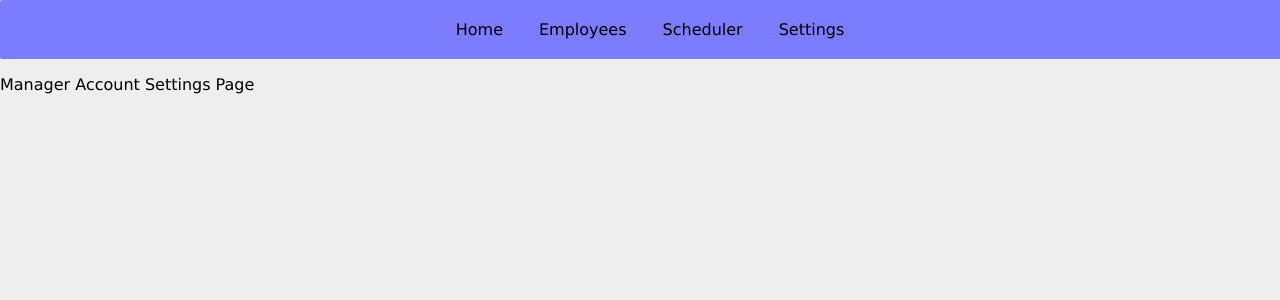
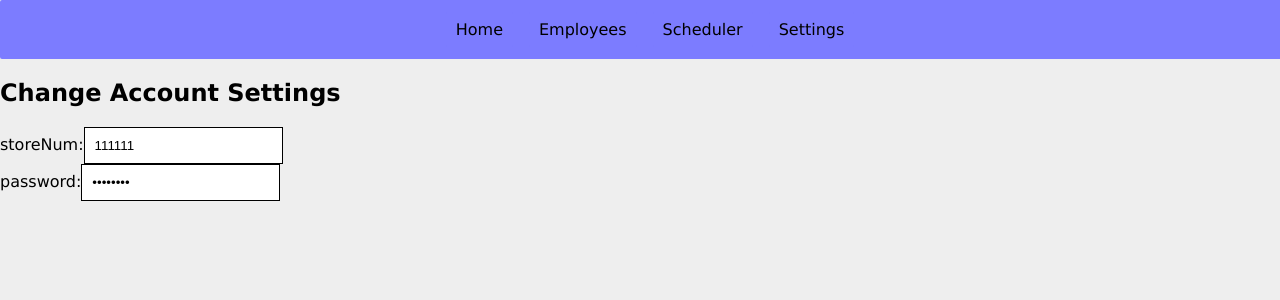
Before and after one commit to FloatingPointers/scheduler, a React (Create React App) app: page /mgr/settings in a window 1280 px wide. Shown: the top 300 px of the page. Built offline with nearby package versions, Linux system fonts and the light colour scheme.

Commit message:
add management settings framework

```diff
--- a/src/pages/Manager/ManagerAccountSettings.js
+++ b/src/pages/Manager/ManagerAccountSettings.js
@@ -1,4 +1,4 @@
-import React from "react";
+import React, {useState} from "react";
 import ManagerNavbar from '../../components/manager-components/ManagerNavbar';
 
 import '../../styles/manager.css';
@@ -7,11 +7,49 @@
 
 function ManagerAccountSettings() {
 
+    const [storeNum, setstoreNum] = useState("111111");
+    const [password, setPassword] = useState("password");
+    const[unsavedChanges, setUnsavedChanges] = useState(false);
+
+
+    const handlestoreNumChange = (event) => {
+        setstoreNum(event.target.value);
+        setUnsavedChanges(true);
+    };
+
+    const handlePasswordChange = (event) => {
+        setPassword(event.target.value);
+        setUnsavedChanges(true);
+    };
+
+    const handleSave = (event) => {
+        setUnsavedChanges(false);
+        //backend stuff
+    };
+
     return (
 
         <div className="manager-body">
             <ManagerNavbar/>
-            <p>Manager Account Settings Page</p>
+            <h2>Change Account Settings</h2>
+
+            <div>
+                <label>storeNum:</label>
+                <input type="number" value={storeNum} onChange={handlestoreNumChange}/>
+            </div>
+
+            <div>
+                <label>password:</label>
+                <input type="password" value={password} onChange={handlePasswordChange}/>
+            </div>
+
+            {unsavedChanges && (
+                <div>
+                    <p>There are unsaved changes!!</p>
+                    <button onClick={handleSave}>Save Changes?</button>
+                </div>
+            )}
+
         </div>
 
     );
```
